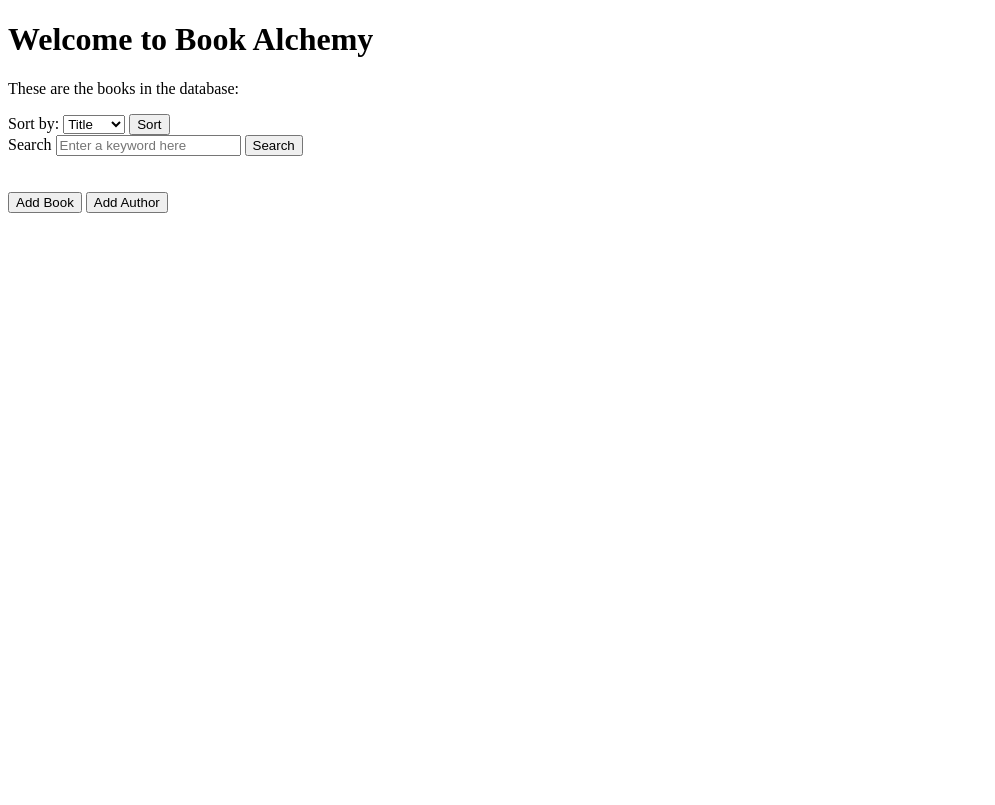
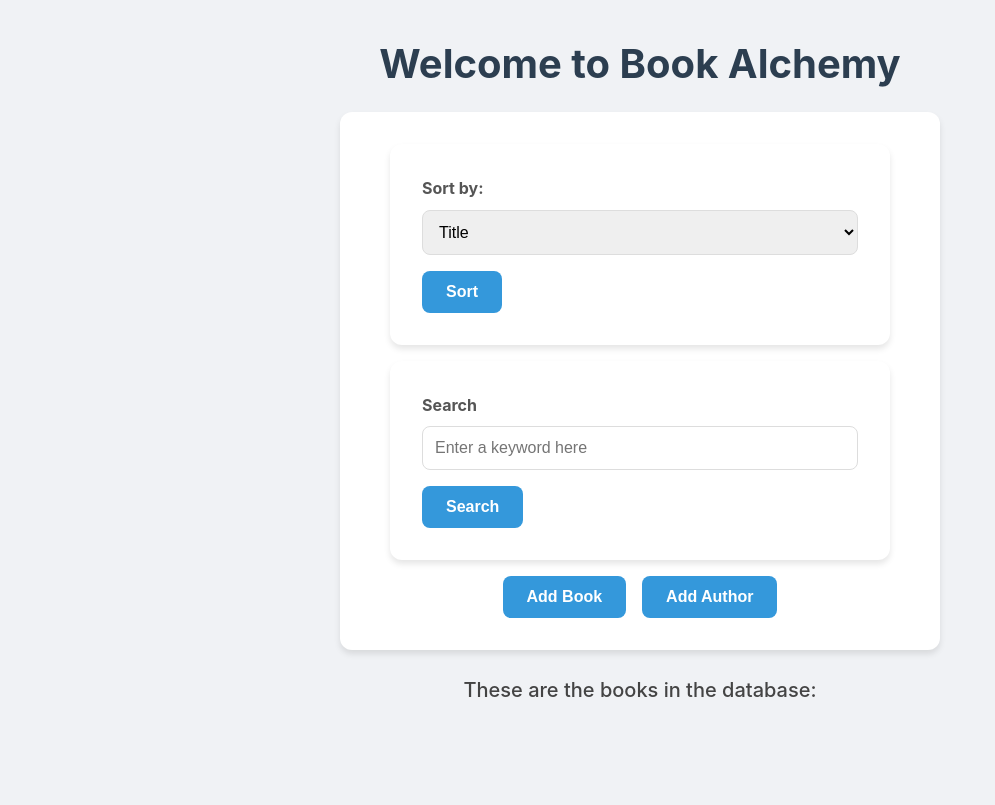
Before and after one commit to inkajanssen/BookAlchemy, a Python web app: template templates/home.html in a window 1280 px wide. Shown: the whole page, without its empty margins (0-995 px from the left). Before the commit the page ends 213 px from the top, so only its background shows below. Run offline with Jinja, Linux system fonts and the light colour scheme; the template is opened without the code that fills it, so the values that code supplies are empty.

Commit message:
added style.css

```diff
--- /dev/null
+++ b/static/style.css
@@ -0,0 +1,140 @@
+/* A simple CSS reset to ensure consistent styling across browsers */
+* {
+    margin: 0;
+    padding: 0;
+    box-sizing: border-box;
+}
+
+body {
+    font-family: -apple-system, BlinkMacSystemFont, 'Segoe UI', Roboto, Helvetica, Arial, sans-serif;
+    background-color: #f0f2f5;
+    color: #333;
+    line-height: 1.6;
+    padding: 2rem;
+    display: flex;
+    flex-direction: column;
+    align-items: flex-start;
+    text-align: left;
+}
+
+h1 {
+    font-size: 2.5rem;
+    color: #2c3e50;
+    margin-bottom: 1rem;
+    text-align: center;
+    width: 100%; /* Ensure h1 spans the full width to center correctly */
+}
+
+p {
+    font-size: 1.25rem;
+    font-weight: 500;
+    color: #444;
+    margin-bottom: 1rem;
+    text-align: center;
+    width: 100%;
+}
+
+/* Container for forms and book entries */
+form, .book-entry, .controls {
+    background-color: #ffffff;
+    padding: 2rem;
+    border-radius: 12px;
+    box-shadow: 0 4px 6px rgba(0, 0, 0, 0.1);
+    margin-bottom: 1.5rem;
+    width: 100%;
+    max-width: 500px;
+    margin-left: auto;
+    margin-right: auto;
+    text-align: left;
+}
+
+label {
+    display: block;
+    margin-bottom: 0.5rem;
+    color: #555;
+    font-weight: bold;
+}
+
+input[type="text"],
+input[type="date"],
+select {
+    width: 100%;
+    padding: 0.75rem;
+    border: 1px solid #ddd;
+    border-radius: 8px;
+    font-size: 1rem;
+    margin-bottom: 1rem;
+    transition: border-color 0.3s ease;
+}
+
+input[type="text"]:focus,
+input[type="date"]:focus,
+select:focus {
+    outline: none;
+    border-color: #3498db;
+}
+
+/* Button styles */
+input[type="submit"],
+button {
+    background-color: #3498db;
+    color: #ffffff;
+    padding: 0.75rem 1.5rem;
+    border: none;
+    border-radius: 8px;
+    font-size: 1rem;
+    font-weight: bold;
+    cursor: pointer;
+    transition: background-color 0.3s ease, transform 0.2s ease;
+    margin-right: 0.5rem;
+}
+
+input[type="submit"]:hover,
+button:hover {
+    background-color: #2980b9;
+    transform: translateY(-2px);
+}
+
+.delete-btn {
+    background-color: #e74c3c;
+    color: #ffffff;
+    padding: 0.2rem 0.4rem; /* Even smaller padding */
+    font-size: 0.65rem; /* Even smaller font size */
+    margin-left: 1rem; /* Added margin to separate from the title */
+}
+
+.delete-btn:hover {
+    background-color: #c0392b;
+}
+
+/* Book list specific styles */
+.controls {
+    display: flex;
+    flex-wrap: wrap; /* Allow items to wrap */
+    gap: 1rem;
+    justify-content: center; /* Center the buttons and forms */
+    max-width: 600px;
+    margin: 0 auto 1.5rem; /* Center the controls div */
+}
+
+.controls form, .controls button {
+    margin: 0; /* Remove default margins for children of controls */
+}
+
+/* Style the container for each book entry to be a flexbox */
+div:has(h3) {
+    display: flex;
+    justify-content: space-between;
+    align-items: center;
+    gap: 1rem;
+    background-color: #ffffff;
+    padding: 1rem;
+    border-radius: 8px;
+    box-shadow: 0 2px 4px rgba(0, 0, 0, 0.05);
+    margin-bottom: 0.5rem;
+}
+
+/* Adjust the h3 within the book entry div */
+div:has(h3) h3 {
+    margin: 0;
+}
--- a/templates/add_author.html
+++ b/templates/add_author.html
@@ -4,6 +4,7 @@
     <meta charset="UTF-8">
     <meta name="viewport" content="width=device-width, initial-scale=1.0">
     <meta http-equiv="X-UA-Compatible" content="ie=edge">
+    <link rel="stylesheet" href="{{ url_for('static', filename='style.css') }}">
 </head>
 <body>
 <h1>Add a new Author</h1>
--- a/templates/add_book.html
+++ b/templates/add_book.html
@@ -4,6 +4,7 @@
     <meta charset="UTF-8">
     <meta name="viewport" content="width=device-width, initial-scale=1.0">
     <meta http-equiv="X-UA-Compatible" content="ie=edge">
+    <link rel="stylesheet" href="{{ url_for('static', filename='style.css') }}">
 </head>
 <body>
 
--- a/templates/home.html
+++ b/templates/home.html
@@ -4,39 +4,59 @@
     <meta charset="UTF-8">
     <meta name="viewport" content="width=device-width, initial-scale=1.0">
     <meta http-equiv="X-UA-Compatible" content="ie=edge">
+    <link rel="stylesheet" href="{{ url_for('static', filename='style.css') }}">
 </head>
 <body>
 <h1>Welcome to Book Alchemy</h1>
-    <p> These are the books in the database:</p>
 
 <div class="controls">
     <form action="/" method="get">
         <label for="order_by">Sort by:</label>
         <select name="order_by" id="order_by">
-          <option value="title" {% if order_by == 'title' %}selected{% endif %}>Title</option>
-          <option value="author" {% if order_by == 'author' %}selected{% endif %}>Author</option>
+            <option value="title" {% if order_by==
+            'title' %}selected{% endif %}>Title</option>
+            <option value="author" {% if order_by==
+            'author' %}selected{% endif %}>Author</option>
         </select>
         <button type="submit">Sort</button>
     </form>
 
     <form action="/" method="get">
         <label for="search_keyword">Search</label>
-        <input type="text" name="search_keyword" id="search_keyword" value="{{search_keyword}}"placeholder="Enter a keyword here">
+        <input type="text" name="search_keyword" id="search_keyword" value="{{search_keyword}}"
+               placeholder="Enter a keyword here">
         <input type="hidden" name="order_by" value="{{order_by}}">
         <button type="submit">Search</button>
     </form>
 
+    <button onclick="window.location.href='/add_book'">Add Book</button>
+    <button onclick="window.location.href='/add_author'">Add Author</button>
 </div>
 
+{%if search_keyword%}
+{% if message %}
+<p>{{ message }}</p>
+{% else %}
+<h2>Search Results</h2>
+<ul>
+    {% for book in books %}
+    <li>{{ book.book_title }} by {{ book.author.author_name }}</li>
+    {% endfor %}
+</ul>
+{% endif %}
+{% endif %}
 
+<p> These are the books in the database:</p>
 
 {% for book in books %}
-    <div> <h3>{{ book.book_title }} by {{book.author.author_name}}</h3>
+<div><h3>{{ book.book_title }} by {{book.author.author_name}}</h3>
+    <form action="{{ url_for('delete_book', book_id=book.book_id) }}" method="POST"
+    onsubmit="return confirm('Do you really want to delete this book?')">
+    <input type="hidden" name="book_id" value="{{ book.book_id }}">
+  <button type="submit" class="delete-btn">Delete Book</button>
+</form>
 </div>
 {% endfor %}<br><br>
 
-  <button onclick="window.location.href='/add_book'">Add Book</button>
-  <button onclick="window.location.href='/add_author'">Add Author</button>
-
 </body>
 </html>
```
Also changed, not shown: app.py (+27 -2 lines), data/library.sqlite, 1 other file. Lines whose indentation alone changed are shown as unchanged.
